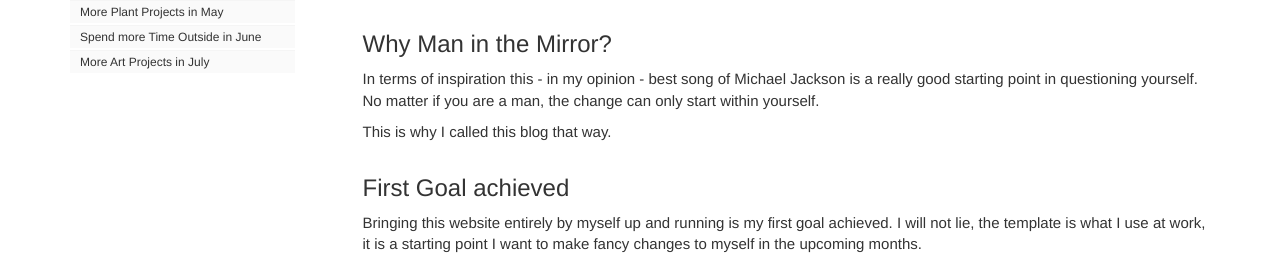
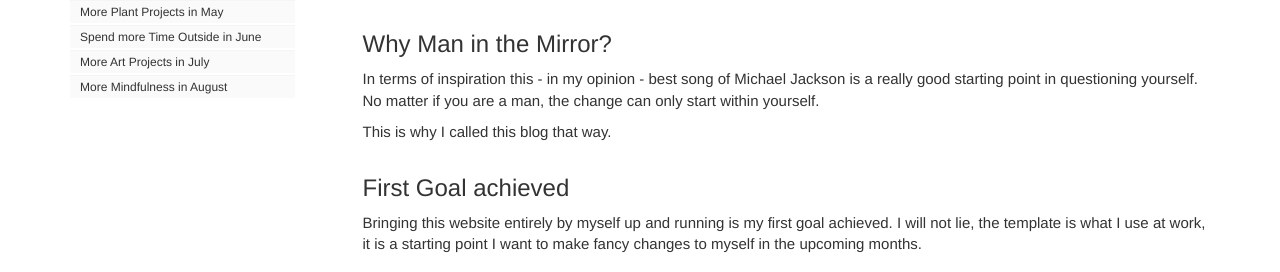
Before and after one commit to bunkeak/my-jekyll-website, a Jekyll site: the page built from index.md, in a window 1280 px wide. Shown: the part 184-456 px from the top of the page. Built offline with Jekyll 4.4.1, drawn with Linux system fonts in a browser that asks for light colours; comment, search, counter and statistics services are not loaded.

Commit message:
get it inside sidebar, too. However, not published yet.

```diff
--- a/_data/sidebars/mydoc_sidebar.yml
+++ b/_data/sidebars/mydoc_sidebar.yml
@@ -24,5 +24,8 @@ entries:
     - title: More Art Projects in July
       url: /more-art-projects.html
       output: web, pdf
+    - title: More Mindfulness in August
+      url: /more-mindfulness.html
+      output: web, pdf
 
 # Copyright 2021 Google LLC
```
